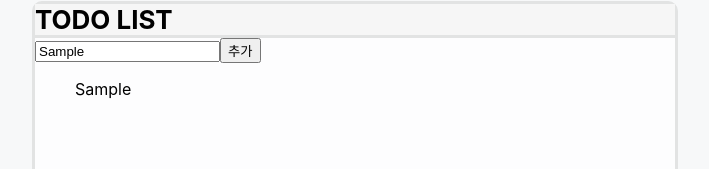
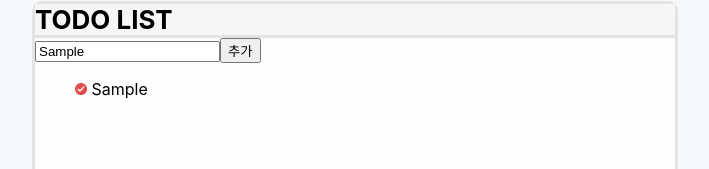
Before and after one commit to kimkyeongo/todo-app, a React (Create React App) app: page / in a window 1280 px wide. Both pictures are taken after typing "Sample" into the empty fields and a click on the button "추가". Shown: the part 159-328 px from the top of the page, without its empty margins (288-997 px from the left). Built offline with nearby package versions, Linux system fonts and the light colour scheme.

Commit message:
radio add

```diff
--- a/src/component/Todo.css
+++ b/src/component/Todo.css
@@ -4,3 +4,6 @@
 ul{
     list-style:none;
 }
+img{
+    width: 1.5vmin;
+}
--- a/src/component/Todo.js
+++ b/src/component/Todo.js
@@ -9,9 +9,10 @@ import {useState} from "react";
             setContent({id:contCurrent, cont:e.target.value});
         };
 
-        // let [inputs, setInputs] = useState();
-        //
-        // let {item,setItem} = useState();
+        const imgHandle = (e) => {
+            e.target.src = e.target.src.indexOf("unchecked") < 0 ? "/unchecked.png" : "checked.png";
+        }
+
         const addFunc = () => {
             console.info(content);
             setContCurrent(contCurrent + 1);
@@ -25,7 +26,7 @@ import {useState} from "react";
                 <input name="todo-input" onChange={onChange}/>
                 <button onClick={addFunc}>추가</button>
                 <ul>
-                    {dataList.map(info => <li key={info.id}>{info.cont}</li> )}
+                    {dataList.map(info => <li key={info.id}><img src="/unchecked.png" onClick={imgHandle}/> {info.cont}</li> )}
                 </ul>
             </div>
         );
```
Also changed, not shown: public/radio-button.png (added), public/unchecked.png (added).
